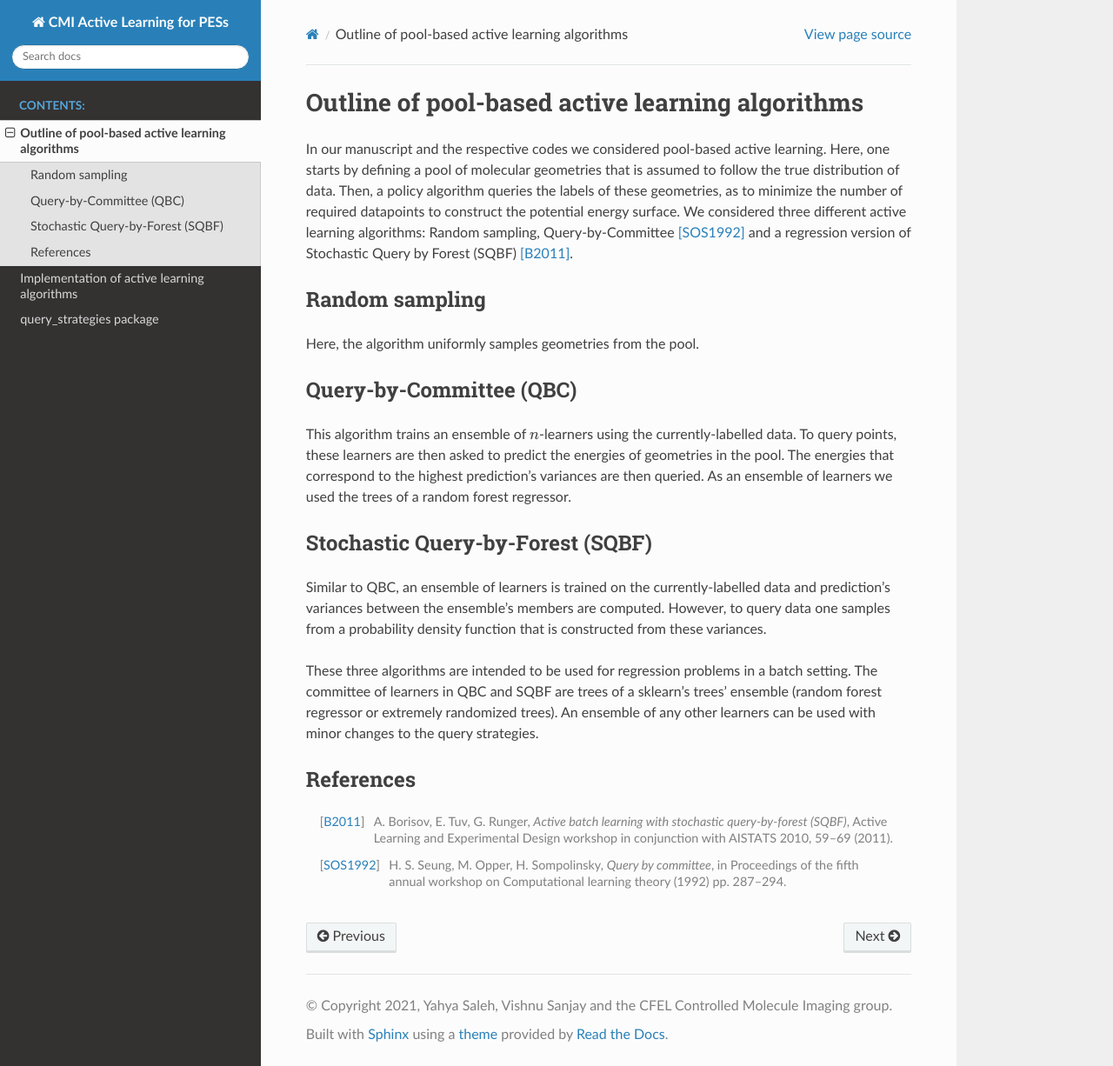
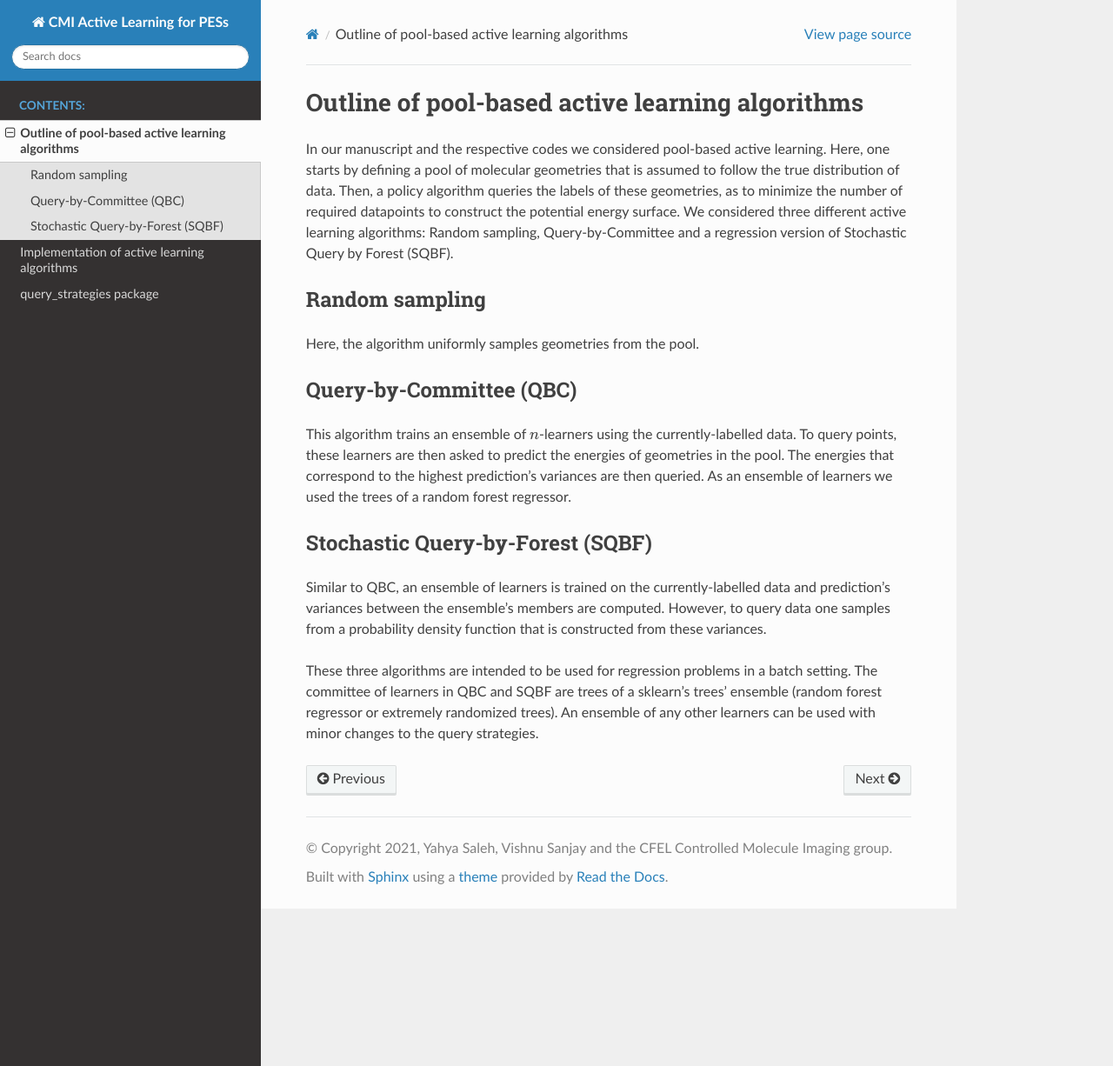
Before and after one commit to CFEL-CMI/Active-Learning-of-PES, a Sphinx documentation site: the page built from docs/source/AL_TH/TH.rst, in a window 1280 px wide and 1226 px high. Shown: the whole window at 87% size. Built offline with Sphinx 7.4.7 and the Read the Docs theme 2.0.0, drawn with Linux system fonts in a browser that asks for light colours.

Commit message:
improving description

```diff
--- a/docs/source/AL_TH/TH.rst
+++ b/docs/source/AL_TH/TH.rst
@@ -9,8 +9,8 @@ In our manuscript and the respective codes we considered pool-based active learn
 Here, one starts by defining a pool of molecular geometries that is assumed to follow
 the true distribution of data. Then, a policy algorithm queries the labels of these geometries,
 as to minimize the number of required datapoints to construct the potential energy surface.
-We considered three different active learning algorithms: Random sampling, Query-by-Committee [SOS1992]_ and a regression
-version of Stochastic Query by Forest (SQBF) [B2011]_.
+We considered three different active learning algorithms: Random sampling, Query-by-Committee and a regression
+version of Stochastic Query by Forest (SQBF).
 
 Random sampling
 ===============
@@ -34,12 +34,3 @@ from these variances.
 
 These three algorithms are intended to be used for regression problems in a batch setting. The committee of learners in QBC and SQBF are trees of a sklearn's trees' ensemble (random forest regressor or extremely randomized trees).
 An ensemble of any other learners can be used with minor changes to the query strategies.
-
-References
-==========
-.. [B2011] A. Borisov, E. Tuv, G. Runger, *Active batch learning with stochastic
-           query-by-forest (SQBF)*, Active Learning and Experimental Design
-           workshop in conjunction with AISTATS 2010, 59--69 (2011).
-.. [SOS1992] H. S. Seung, M. Opper, H. Sompolinsky, *Query by committee*, in
-             Proceedings of the fifth annual workshop on Computational learning
-             theory (1992) pp. 287–294.
```
Also changed, not shown: docs/source/Implementation/imp_details.rst (+1 -10 lines).
